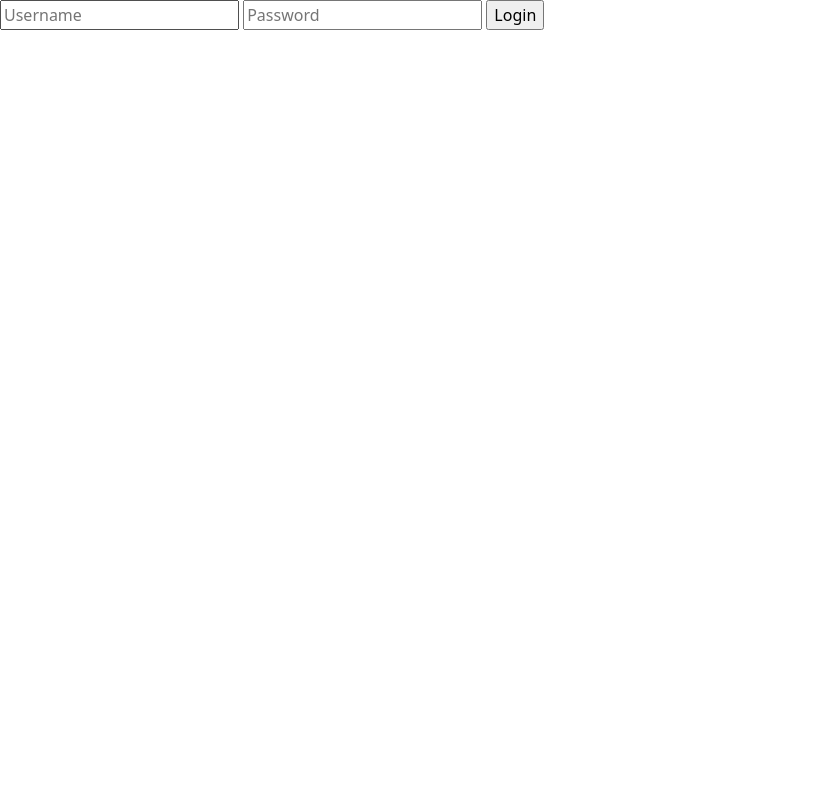
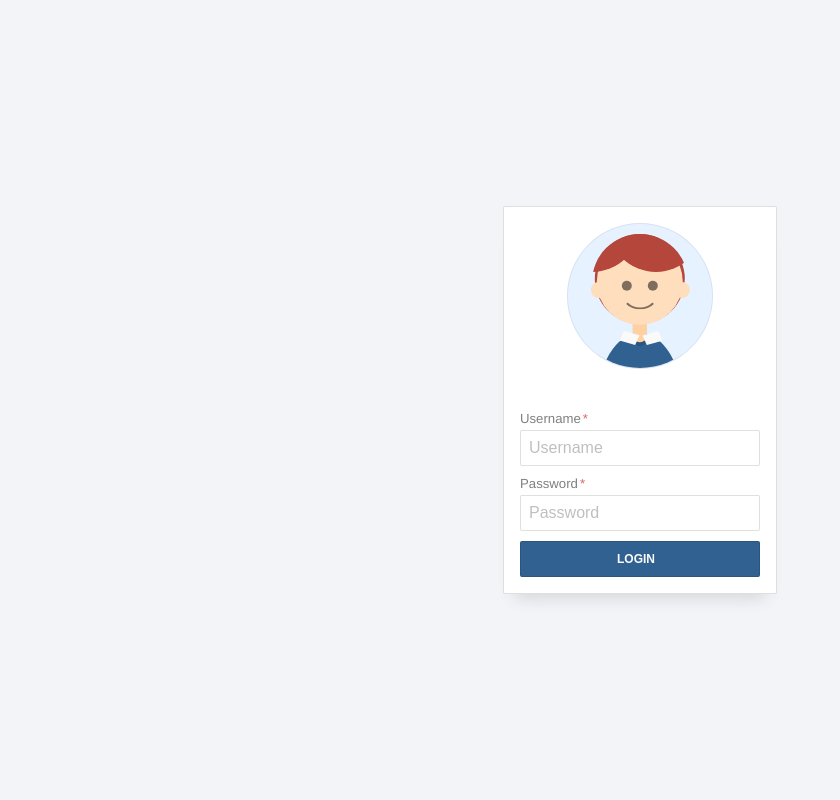
Before and after one commit to cn331project1/cn331project1.github.io, a Django app: page /users/login in a window 1280 px wide. Shown: the whole page, without its empty margins (0-840 px from the left). Run offline with Django 3.2, Linux system fonts and the light colour scheme.

Commit message:
CSS Login page

```diff
--- a/cn331project1/cn331project1/settings.py
+++ b/cn331project1/cn331project1/settings.py
@@ -56,7 +56,7 @@ ROOT_URLCONF = 'cn331project1.urls'
 TEMPLATES = [
     {
         'BACKEND': 'django.template.backends.django.DjangoTemplates',
-        'DIRS': [],
+        'DIRS': [os.path.join(BASE_DIR,'templates')],
         'APP_DIRS': True,
         'OPTIONS': {
             'context_processors': [
--- /dev/null
+++ b/cn331project1/static/css/login.css
@@ -0,0 +1,393 @@
+html, body {
+    align-items: center;
+    background: #f2f4f8;
+    border: 0;
+    display: flex;
+    font-family: Helvetica, Arial, sans-serif;
+    font-size: 16px;
+    height: 100%;
+    justify-content: center;
+    margin: 0;
+    padding: 0;
+  }
+
+  form {
+    --background: white;
+    --border: rgba(0, 0, 0, 0.125);
+    --borderDark: rgba(0, 0, 0, 0.25);
+    --borderDarker: rgba(0, 0, 0, 0.5);
+    --bgColorH: 0;
+    --bgColorS: 0%;
+    --bgColorL: 98%;
+    --fgColorH: 210;
+    --fgColorS: 50%;
+    --fgColorL: 38%;
+    --shadeDark: 0.3;
+    --shadeLight: 0.7;
+    --shadeNormal: 0.5;
+    --borderRadius: 0.125rem;
+    --highlight: #306090;
+    background: white;
+    border: 1px solid var(--border);
+    border-radius: var(--borderRadius);
+    box-shadow: 0 1rem 1rem -0.75rem var(--border);
+    display: flex;
+    flex-direction: column;
+    padding: 1rem;
+    position: relative;
+    overflow: hidden;
+  }
+
+  form .email, form .email a {
+    color: hsl(var(--fgColorH), var(--fgColorS), var(--fgColorL));
+    font-size: 0.825rem;
+    order: 4;
+    text-align: center;
+    margin-top: 0.25rem;
+    outline: 1px dashed transparent;
+    outline-offset: 2px;
+    display: inline;
+  }
+
+  form a:hover {
+    color: hsl(var(--fgColorH), var(--fgColorS), calc(var(--fgColorL) * 0.85));
+    transition: color 0.25s;
+  }
+
+  form a:focus {
+    color: hsl(var(--fgColorH), var(--fgColorS), calc(var(--fgColorL) * 0.85));
+    outline: 1px dashed hsl(var(--fgColorH), calc(var(--fgColorS) * 2), calc(var(--fgColorL) * 1.15));
+    outline-offset: 2px;
+  }
+
+  form > div {
+    order: 2;
+  }
+
+  label {
+    display: flex;
+    flex-direction: column;
+  }
+
+  .label-show-password {
+    order: 3;
+  }
+
+  label > span {
+    color: var(--borderDarker);
+    display: block;
+    font-size: 0.825rem;
+    margin-top: 0.625rem;
+    order: 1;
+    transition: all 0.25s;
+  }
+
+  label > span.required::after {
+    content: "*";
+    color: #dd6666;
+    margin-left: 0.125rem;
+  }
+
+  label input {
+    order: 2;
+    outline: none;
+  }
+
+  label input::placeholder {
+    color: var(--borderDark);
+  }
+
+  /* trick from https://css-tricks.com/snippets/css/password-input-bullet-alternatives/ */
+  label input[name="password"] {
+    -webkit-text-security: disc;
+  }
+
+  input[name="show-password"]:checked ~ div label input[name="password"] {
+    -webkit-text-security: none;
+  }
+
+  label:hover span {
+    color: hsl(var(--fgColorH), var(--fgColorS), var(--fgColorL));
+  }
+
+  input[type="checkbox"] + div label:hover span::before,
+  label:hover input.text {
+    border-color: hsl(var(--fgColorH), var(--fgColorS), var(--fgColorL));
+  }
+
+  label input.text:focus,
+  label input.text:active {
+    border-color:  hsl(var(--fgColorH), calc(var(--fgColorS) * 2), calc(var(--fgColorL) * 1.15));
+    box-shadow: 0 1px  hsl(var(--fgColorH), calc(var(--fgColorS) * 2), calc(var(--fgColorL) * 1.15));
+  }
+
+  input.text:focus + span,
+  input.text:active + span {
+    color:  hsl(var(--fgColorH), calc(var(--fgColorS) * 2), calc(var(--fgColorL) * 1.15));
+  }
+
+  input {
+    border: 1px solid var(--border);
+    border-radius: var(--borderRadius);
+    box-sizing: border-box;
+    font-size: 1rem;
+    height: 2.25rem;
+    line-height: 1.25rem;
+    margin-top: 0.25rem;
+    order: 2;
+    padding: 0.25rem 0.5rem;
+    width: 15rem;
+    transition: all 0.25s;
+  }
+
+  input[type="submit"] {
+    color: hsl(var(--bgColorH), var(--bgColorS), var(--bgColorL));
+    background: hsl(var(--fgColorH), var(--fgColorS), var(--fgColorL));
+    font-size: 0.75rem;
+    font-weight: bold;
+    margin-top: 0.625rem;
+    order: 4;
+    outline: 1px dashed transparent;
+    outline-offset: 2px;
+    padding-left: 0;
+    text-transform: uppercase;
+  }
+
+  input[type="checkbox"]:focus + label span::before,
+  input[type="submit"]:focus {
+    outline: 1px dashed hsl(var(--fgColorH), calc(var(--fgColorS) * 2), calc(var(--fgColorL) * 1.15));
+    outline-offset: 2px;
+  }
+
+  input[type="submit"]:focus {
+    background: hsl(var(--fgColorH), var(--fgColorS), calc(var(--fgColorL) * 0.85));
+  }
+
+  input[type="submit"]:hover {
+    background: hsl(var(--fgColorH), var(--fgColorS), calc(var(--fgColorL) * 0.85));
+  }
+
+  input[type="submit"]:active {
+    background: hsl(var(--fgColorH), calc(var(--fgColorS) * 2), calc(var(--fgColorL) * 1.15));
+    transition: all 0.125s;
+  }
+
+  /** Checkbox styling */
+  .a11y-hidden {
+    position: absolute;
+    top: -1000em;
+    left: -1000em;
+  }
+
+  input[type="checkbox"] + label span {
+    padding-left: 1.25rem;
+    position: relative;
+  }
+
+  input[type="checkbox"] + label span::before {
+    content: "";
+    display: block;
+    position: absolute;
+    top: 0;
+    left: 0;
+    width: 0.75rem;
+    height: 0.75rem;
+    border: 1px solid var(--borderDark);
+    border-radius: var(--borderRadius);
+    transition: all 0.25s;
+    outline:1px dashed transparent;
+    outline-offset: 2px;
+  }
+
+  input[type="checkbox"]:checked + label span::after {
+    content: "";
+    display: block;
+    position: absolute;
+    top: 0.1875rem;
+    left: 0.1875rem;
+    width: 0.375rem;
+    height: 0.375rem;
+    border: 1px solid var(--borderDark);
+    border-radius: var(--borderRadius);
+    transition: all 0.25s;
+    outline:1px dashed transparent;
+    outline-offset: 2px;
+    background: hsl(var(--fgColorH), var(--fgColorS), var(--fgColorL));
+  }
+
+  /** PERSON */
+  figure {
+    --skinH: 30;
+    --skinS: 100%;
+    --skinL: 87%;
+    --hair: rgb(180,70,60);
+    background: hsl(var(--fgColorH), calc(var(--fgColorS) * 2), 95%);
+    border: 1px solid rgba(0,0,0,0.0625);
+    border-radius: 50%;
+    height: 0;
+    margin: auto auto;
+    margin-bottom: 2rem;
+    order: 1;
+    padding-top: 60%;
+    position: relative;
+    width: 60%;
+    overflow: hidden;
+  }
+
+  figure div {
+    position: absolute;
+    transform: translate(-50%, -50%);
+  }
+
+  figure .skin {
+    background: hsl(var(--skinH), var(--skinS), var(--skinL));
+    box-shadow: inset 0 0 3rem hsl(var(--skinH), var(--skinS), calc(var(--skinL) * 0.95));
+  }
+
+  figure .head {
+    top: 40%;
+    left: 50%;
+    width: 60%;
+    height: 60%;
+    border-radius: 100%;
+    box-shadow: 0 -0.175rem 0 0.125rem var(--hair);
+  }
+
+  figure  .ears {
+    top: 47%;
+    left: 50%;
+    white-space: nowrap;
+  }
+
+  figure .ears::before,
+  figure .ears::after {
+    content: "";
+    background: hsl(var(--skinH), var(--skinS), var(--skinL));
+    border-radius: 50%;
+    width: 1rem;
+    height: 1rem;
+    display: inline-block;
+    margin: 0 2.1rem;
+  }
+
+  figure .head .eyes {
+    top: 55%;
+    left: 50%;
+    white-space: nowrap;
+  }
+
+  @-webkit-keyframes blink {
+    0%, 90%, 100% {
+      height: 10px;
+    }
+    95% {
+      height: 0;
+    }
+  }
+
+  @keyframes blink {
+    0%, 90%, 100% {
+      height: 10px;
+    }
+    95% {
+      height: 0px;
+    }
+  }
+
+  figure .head .eyes::before,
+  figure .head .eyes::after {
+    content: "";
+    background: var(--borderDarker);
+    border-radius: 50%;
+    width: 10px;
+    height: 10px;
+    display: inline-block;
+    margin: 0 0.5rem;
+    -webkit-animation: blink 5s infinite;
+    animation: blink 5s infinite;
+    transition: all 0.15s;
+  }
+
+  input[name="show-password"]:checked ~ figure .head .eyes::before,
+  input[name="show-password"]:checked ~ figure .head .eyes::after {
+    height: 0.125rem;
+    animation: none;
+  }
+
+  figure .head .mouth {
+    border: 0.125rem solid transparent;
+    border-bottom: 0.125rem solid var(--borderDarker);
+    width: 25%;
+    border-radius: 50%;
+    transition: all 0.5s
+  }
+
+  form:invalid figure .head .mouth {
+    top: 75%;
+    left: 50%;
+    height: 10%;
+  }
+
+  form:valid figure .head .mouth {
+    top: 60%;
+    left: 50%;
+    width: 40%;
+    height: 40%;
+  }
+
+  figure .hair {
+    top: 40%;
+    left: 50%;
+    width: 66.66%;
+    height: 66.66%;
+    border-radius: 100%;
+    overflow: hidden;
+  }
+
+  figure .hair::before {
+    content: "";
+    display: block;
+    position: absolute;
+    width: 100%;
+    height: 100%;
+    background: var(--hair);
+    border-radius: 50%;
+    top: -60%;
+    left: -50%;
+    box-shadow: 4rem 0 var(--hair);
+  }
+
+  figure .neck {
+    width: 10%;
+    height: 40%;
+    top: 62%;
+    left: 50%;
+    background: hsl(var(--skinH), var(--skinS), calc(var(--skinL) * 0.94));
+    border-radius: 0 0 2rem 2rem;
+    box-shadow: 0 0.25rem var(--border);
+  }
+
+  figure .person-body {
+    width: 60%;
+    height: 100%;
+    border-radius: 50%;
+    background: red;
+    left: 50%;
+    top: 126%;
+    background: hsl(var(--fgColorH), var(--fgColorS), var(--fgColorL));
+  }
+
+  figure .shirt-1,
+  figure .shirt-2 {
+    width: 12%;
+    height: 7%;
+    background: hsl(var(--bgColorH), var(--bgColorS), var(--bgColorL));
+    top: 76%;
+    left: 36.5%;
+    transform: skew(-10deg) rotate(15deg)
+  }
+
+  figure .shirt-2 {
+    left: 52.5%;
+    transform: skew(10deg) rotate(-15deg)
+  }
--- a/cn331project1/users/templates/users/layout.html
+++ b/cn331project1/users/templates/users/layout.html
@@ -1,8 +1,8 @@
+{% load static %}
 <!DOCTYPE html>
 <html>
     <head>
-        <title>Users</title>
-        <link href="https://cdn.jsdelivr.net/npm/bootstrap@5.1.0/dist/css/bootstrap.min.css" rel="stylesheet" integrity="sha384-KyZXEAg3QhqLMpG8r+8fhAXLRk2vvoC2f3B09zVXn8CA5QIVfZOJ3BCsw2P0p/We" crossorigin="anonymous">
+        <title>login</title>
     </head>
     <body>
         {% block body %}
--- a/cn331project1/users/templates/users/login.html
+++ b/cn331project1/users/templates/users/login.html
@@ -1,18 +1,45 @@
-{% extends "users/layout.html" %}
+{% load static %}
+<!DOCTYPE html>
+<html>
+    <head>
+        <title>login</title>
+<link rel="stylesheet" type="text/css" href="{% static '/css/login.css' %}">
+</head>
+{% block body %}
+<form method="post" action="{% url 'users:login' %}" id="login-form" class="login-form" autocomplete="off" role="main">
+    {% csrf_token %}
+    <h1 class="a11y-hidden">Login Form</h1>
+    <div>
+      <label class="label-email">
+        <input type="text" name="username" placeholder="Username">
+        <span class="required">Username</span>
+      </label>
+      <label class="label-password">
+        <input type="password" name="password" placeholder="Password">
+        <span class="required">Password</span>
+      </label>
+    </div>
+    <input type="submit" value="Login" >
+    <figure aria-hidden="true">
+      <div class="person-body"></div>
+      <div class="neck skin"></div>
+      <div class="head skin">
+        <div class="eyes"></div>
+        <div class="mouth"></div>
+      </div>
+      <div class="hair"></div>
+      <div class="ears"></div>
+      <div class="shirt-1"></div>
+      <div class="shirt-2"></div>
+    </figure>
+    {% if messages %}
+    {% for message in messages %}
+    <div{% if message.tags %} class="alert alert-{{ message.tags }}"{% endif %}>{{ message }}</div>
+    {% endfor %}
+{% endif %}
 
-{% block body %}
+  </form>
 
-    {% if messages %}
-        {% for message in messages %}
-        <div{% if message.tags %} class="alert alert-{{ message.tags }}"{% endif %}>{{ message }}</div>
-        {% endfor %}
-    {% endif %}
 
-    <form action="{% url 'users:login' %}" method="post">
-        {% csrf_token %}
-        <input type="text" name="username" placeholder="Username">
-        <input type="password" name="password" placeholder="Password">
-        <input type="submit" value="Login">
-    </form>
 
 {% endblock %}
```
Also changed, not shown: cn331project1/db.sqlite3.
